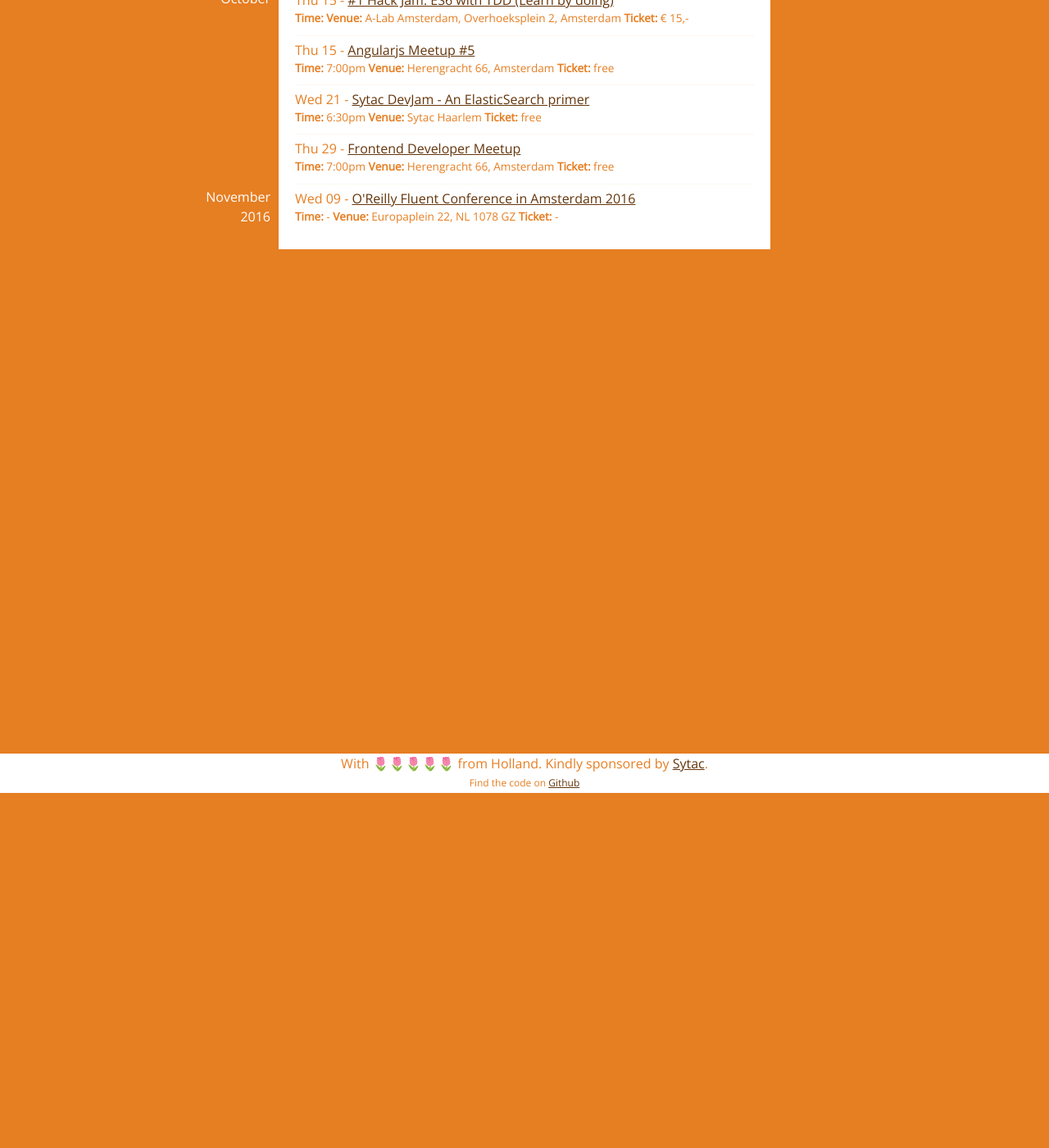
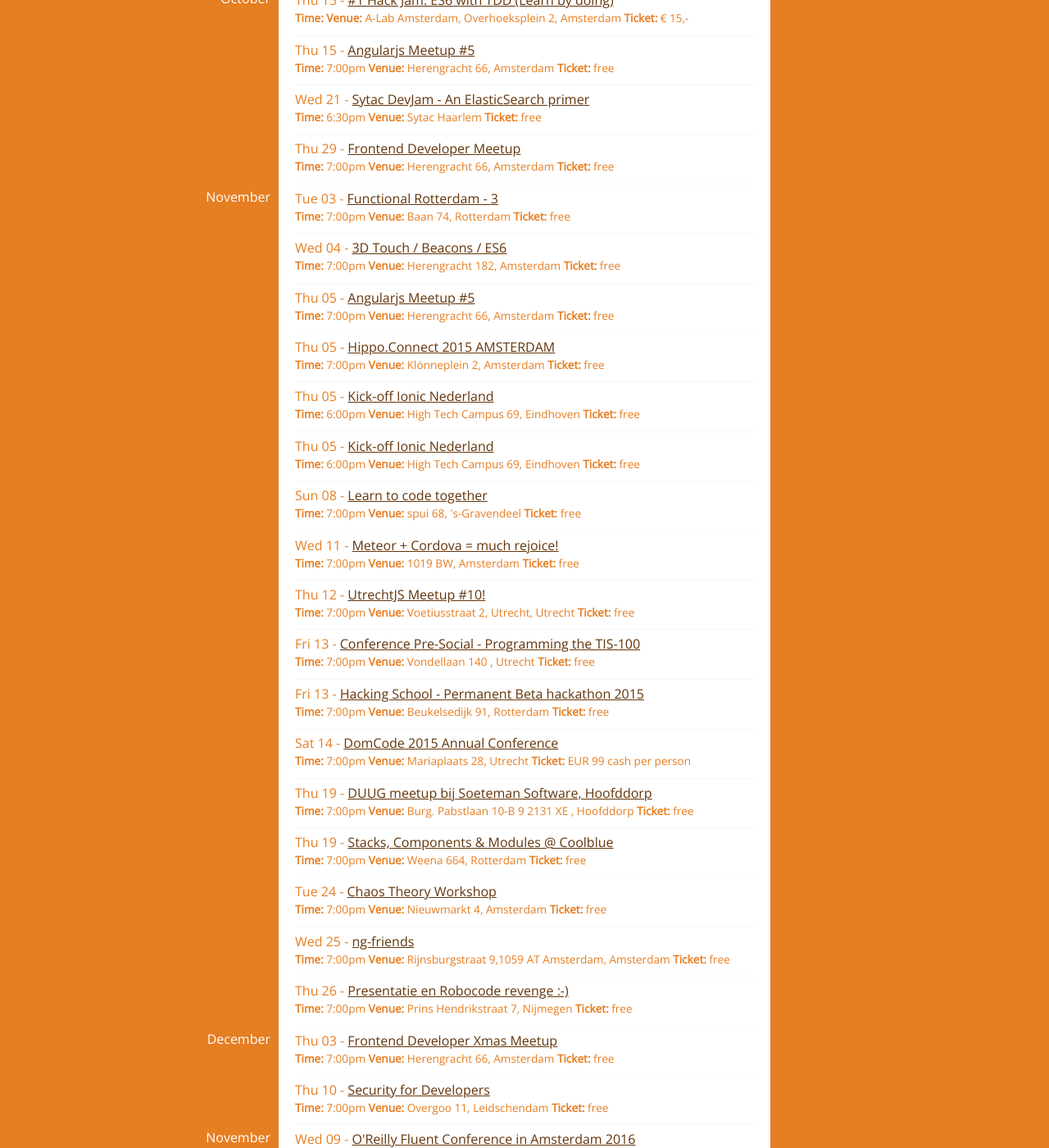
Before and after one commit to nl-js/nl-js.github.io, a Jekyll site: the page built from index.html, in a window 1280 px wide and 1400 px high, scrolled down 433 px. Shown: the whole window at 82% size. Built offline with Jekyll 4.4.1, drawn with Linux system fonts in a browser that asks for light colours.

Commit message:
Added posts

```diff
--- /dev/null
+++ b/_posts/2015-11-03-functional-rotterdam-3.md
@@ -0,0 +1,9 @@
+---
+layout: default
+title: "Functional Rotterdam - 3"
+date: 2015-11-03
+venue: "Baan 74, Rotterdam"
+ticket: "free"
+time: "7:00pm"
+href: "http://www.meetup.com/Functional-Rotterdam/events/226003850/"
+---
--- /dev/null
+++ b/_posts/2015-11-04-3d-touch-beacons-es6.md
@@ -0,0 +1,9 @@
+---
+layout: default
+title: "3D Touch / Beacons / ES6"
+date: 2015-11-04
+venue: "Herengracht 182, Amsterdam"
+ticket: "free"
+time: "7:00pm"
+href: "http://www.meetup.com/TitaniumNL/events/225892453/"
+---
--- /dev/null
+++ b/_posts/2015-11-05-angularjs-meetup-5.md
@@ -0,0 +1,9 @@
+---
+layout: default
+title: "Angularjs Meetup #5"
+date: 2015-11-05
+venue: "Herengracht 66, Amsterdam"
+ticket: "free"
+time: "7:00pm"
+href: "http://www.meetup.com/AngularJS-Amsterdam-Meetup/events/224789568/"
+---
--- /dev/null
+++ b/_posts/2015-11-05-hippoconnect-2015-amsterdam.md
@@ -0,0 +1,9 @@
+---
+layout: default
+title: "Hippo.Connect 2015 AMSTERDAM"
+date: 2015-11-05
+venue: "Klönneplein 2, Amsterdam"
+ticket: "free"
+time: "7:00pm"
+href: "http://www.meetup.com/HippoGetTogether/events/225252638/"
+---
--- /dev/null
+++ b/_posts/2015-11-05-kick-off-ionic-nederland.md
@@ -0,0 +1,9 @@
+---
+layout: default
+title: "Kick-off Ionic Nederland"
+date: 2015-11-05
+venue: "High Tech Campus 69, Eindhoven"
+ticket: "free"
+time: "6:00pm"
+href: "http://www.meetup.com/Ionic-Nederland/events/224521703/"
+---
--- /dev/null
+++ b/_posts/2015-11-08-learn-to-code-together.md
@@ -0,0 +1,9 @@
+---
+layout: default
+title: "Learn to code together"
+date: 2015-11-08
+venue: "spui 68, 's-Gravendeel"
+ticket: "free"
+time: "7:00pm"
+href: "http://www.meetup.com/Learning-to-code-together-Den-Haag/events/226158002/"
+---
--- /dev/null
+++ b/_posts/2015-11-11-meteor-cordova-much-rejoice.md
@@ -0,0 +1,9 @@
+---
+layout: default
+title: "Meteor + Cordova = much rejoice!"
+date: 2015-11-11
+venue: "1019 BW, Amsterdam"
+ticket: "free"
+time: "7:00pm"
+href: "http://www.meetup.com/Meteor-NL/events/226105555/"
+---
--- /dev/null
+++ b/_posts/2015-11-12-utrechtjs-meetup-10.md
@@ -0,0 +1,9 @@
+---
+layout: default
+title: "UtrechtJS Meetup #10!"
+date: 2015-11-12
+venue: "Voetiusstraat 2, Utrecht, Utrecht"
+ticket: "free"
+time: "7:00pm"
+href: "http://www.meetup.com/Utrecht-JavaScript-Meetup/events/226002880/"
+---
--- /dev/null
+++ b/_posts/2015-11-13-conference-pre-social-programming-the-tis-100.md
@@ -0,0 +1,9 @@
+---
+layout: default
+title: "Conference Pre-Social - Programming the TIS-100"
+date: 2015-11-13
+venue: "Vondellaan 140 , Utrecht"
+ticket: "free"
+time: "7:00pm"
+href: "http://www.meetup.com/DomCode/events/226392580/"
+---
--- /dev/null
+++ b/_posts/2015-11-13-hacking-school-permanent-beta-hackathon-2015.md
@@ -0,0 +1,9 @@
+---
+layout: default
+title: "Hacking School - Permanent Beta hackathon 2015"
+date: 2015-11-13
+venue: "Beukelsedijk 91, Rotterdam"
+ticket: "free"
+time: "7:00pm"
+href: "http://www.meetup.com/Open-Hack/events/225483893/"
+---
--- /dev/null
+++ b/_posts/2015-11-14-domcode-2015-annual-conference.md
@@ -0,0 +1,9 @@
+---
+layout: default
+title: "DomCode 2015 Annual Conference"
+date: 2015-11-14
+venue: "Mariaplaats 28, Utrecht"
+ticket: "EUR 99 cash per person"
+time: "7:00pm"
+href: "http://www.meetup.com/DomCode/events/225721561/"
+---
--- /dev/null
+++ b/_posts/2015-11-19-duug-meetup-bij-soeteman-software-hoofddorp.md
@@ -0,0 +1,9 @@
+---
+layout: default
+title: "DUUG meetup bij Soeteman Software, Hoofddorp"
+date: 2015-11-19
+venue: "Burg. Pabstlaan 10-B 9 2131 XE , Hoofddorp"
+ticket: "free"
+time: "7:00pm"
+href: "http://www.meetup.com/Dutch-Umbraco-User-Group/events/225557592/"
+---
--- /dev/null
+++ b/_posts/2015-11-19-stacks-components-and-modules-at-coolblue.md
@@ -0,0 +1,9 @@
+---
+layout: default
+title: "Kick-off Ionic Nederland"
+date: 2015-11-05
+venue: "High Tech Campus 69, Eindhoven"
+ticket: "free"
+time: "6:00pm"
+href: "http://www.meetup.com/Ionic-Nederland/events/224521703/"
+---
--- /dev/null
+++ b/_posts/2015-11-19-stacks-components-modules-coolblue.md
@@ -0,0 +1,9 @@
+---
+layout: default
+title: "Stacks, Components & Modules @ Coolblue"
+date: 2015-11-19
+venue: "Weena 664, Rotterdam"
+ticket: "free"
+time: "7:00pm"
+href: "http://www.meetup.com/NLHTML5/events/225017902/"
+---
--- /dev/null
+++ b/_posts/2015-11-24-chaos-theory-workshop.md
@@ -0,0 +1,9 @@
+---
+layout: default
+title: "Chaos Theory Workshop"
+date: 2015-11-24
+venue: "Nieuwmarkt 4, Amsterdam"
+ticket: "free"
+time: "7:00pm"
+href: "http://www.meetup.com/Dutch-DIY-Bio/events/226319264/"
+---
--- /dev/null
+++ b/_posts/2015-11-25-ng-friends.md
@@ -0,0 +1,9 @@
+---
+layout: default
+title: "ng-friends"
+date: 2015-11-25
+venue: "Rijnsburgstraat 9,1059 AT Amsterdam, Amsterdam"
+ticket: "free"
+time: "7:00pm"
+href: "http://www.meetup.com/Dutch-AngularJS-group/events/226100117/"
+---
--- /dev/null
+++ b/_posts/2015-11-26-presentatie-en-robocode-revenge-.md
@@ -0,0 +1,9 @@
+---
+layout: default
+title: "Presentatie en Robocode revenge :-)"
+date: 2015-11-26
+venue: "Prins Hendrikstraat 7, Nijmegen"
+ticket: "free"
+time: "7:00pm"
+href: "http://www.meetup.com/Nijmegen-Developers-Meetup/events/225392995/"
+---
--- /dev/null
+++ b/_posts/2015-12-03-frontend-developer-xmas-meetup.md
@@ -0,0 +1,9 @@
+---
+layout: default
+title: "Frontend Developer Xmas Meetup"
+date: 2015-12-03
+venue: "Herengracht 66, Amsterdam"
+ticket: "free"
+time: "7:00pm"
+href: "http://www.meetup.com/Frontend-Developer-Meetup-Amsterdam/events/226404682/"
+---
--- /dev/null
+++ b/_posts/2015-12-10-security-for-developers.md
@@ -0,0 +1,9 @@
+---
+layout: default
+title: "Security for Developers"
+date: 2015-12-10
+venue: "Overgoo 11, Leidschendam"
+ticket: "free"
+time: "7:00pm"
+href: "http://www.meetup.com/dev-070/events/223781138/"
+---
```
Also changed, not shown: _posts/2015-10-29-frontend-developer-meetup-amsterdam.md (+1 -0 lines).
